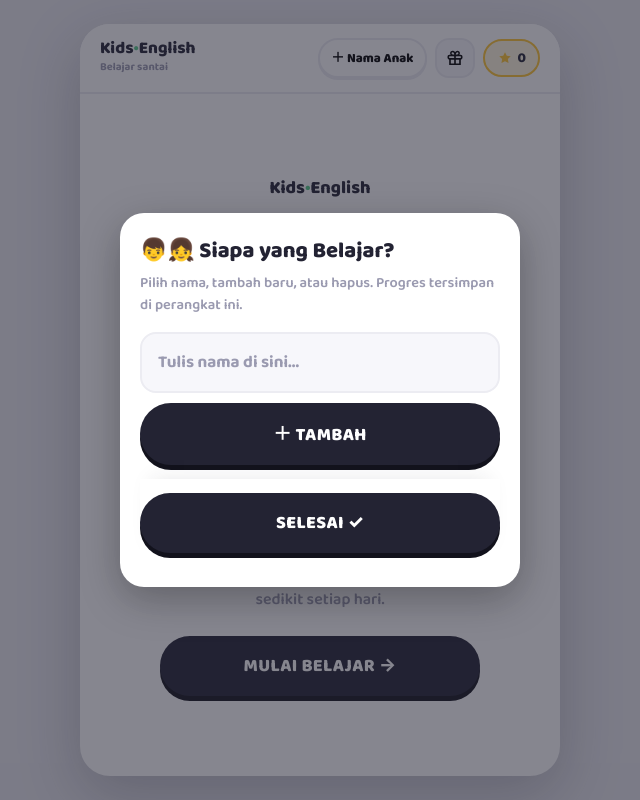
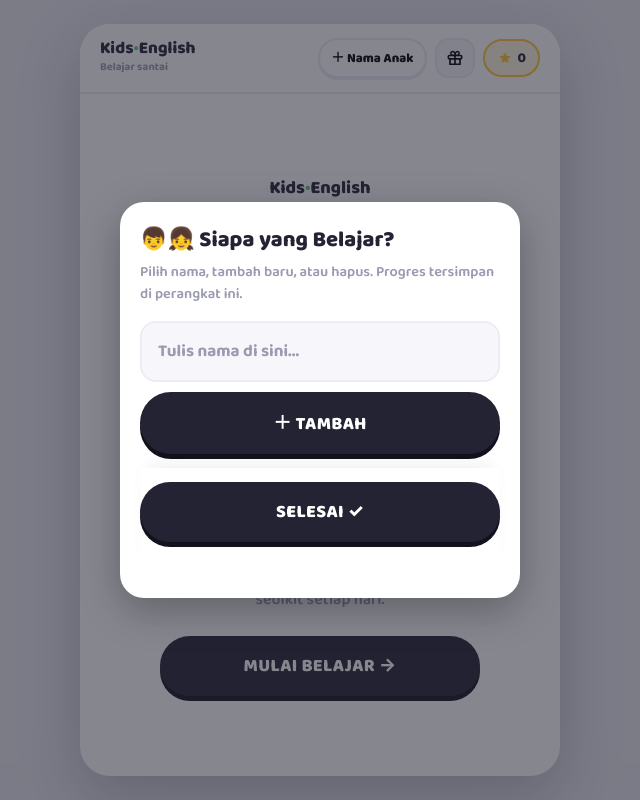
Before and after one commit to sayaguruid/english, a plain HTML site: page index.html in a window 1280 px wide. Both pictures are taken after a click on the button "＋ Nama Anak". Shown: the whole page, without its empty margins (320-960 px from the left). Drawn offline with Linux system fonts and the light colour scheme.

Commit message:
Add files via upload

```diff
--- a/style.css
+++ b/style.css
@@ -132,7 +132,12 @@ body {
   position: sticky; bottom: 0; z-index: 5;
   margin-top: auto; flex-shrink: 0;
   padding-top: 14px;
-  padding-bottom: calc(14px + env(safe-area-inset-bottom));
+  /* PWA terinstal: Android menggambar layar edge-to-edge dan Chrome Android
+     melaporkan env(safe-area-inset-bottom)=0 pada navigasi gestur, sehingga
+     tombol paling bawah bisa tertutup bilah gestur. Fallback + max() menjaga
+     tombol tetap terlihat penuh. */
+  padding-bottom: 36px; /* fallback jika env() tidak didukung */
+  padding-bottom: calc(14px + max(env(safe-area-inset-bottom, 0px), 22px));
   background: var(--card);
   box-shadow: 0 -12px 20px -12px rgba(35,35,51,.10);
 }
```
